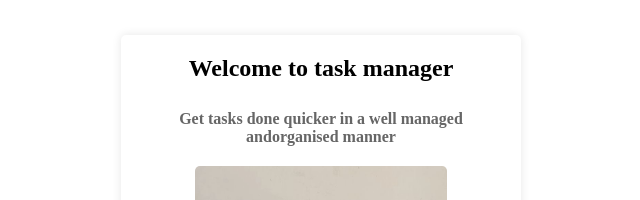
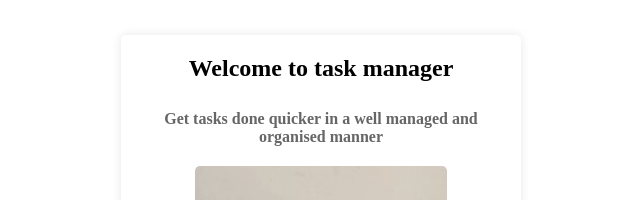
Before and after one commit to RobinsonAmianda/To_do_list-Frontend, a React (Vite) app: page / in a window 1280 px wide. Shown: the part 125-325 px from the top of the page, without its empty margins (319-959 px from the left). Built offline with nearby package versions, Linux system fonts and the light colour scheme.

Commit message:
the changes

```diff
--- a/src/components/WelcomePage.jsx
+++ b/src/components/WelcomePage.jsx
@@ -10,7 +10,7 @@ const WelcomePage = () => {
       <div className="container">
         <h1 className="heading">Welcome to task manager</h1>
         <br />
-        <p className="description">Get tasks done quicker in a well managed andorganised manner</p>
+        <p className="description">Get tasks done quicker in a well managed and organised manner</p>
         <img src={welcome} alt="Office Snapshot" className="office-image" />
         <Link to="/login" className="link login-link">Login</Link>
         <Link to="/signup" className="link signup-link">Create account</Link>
```
